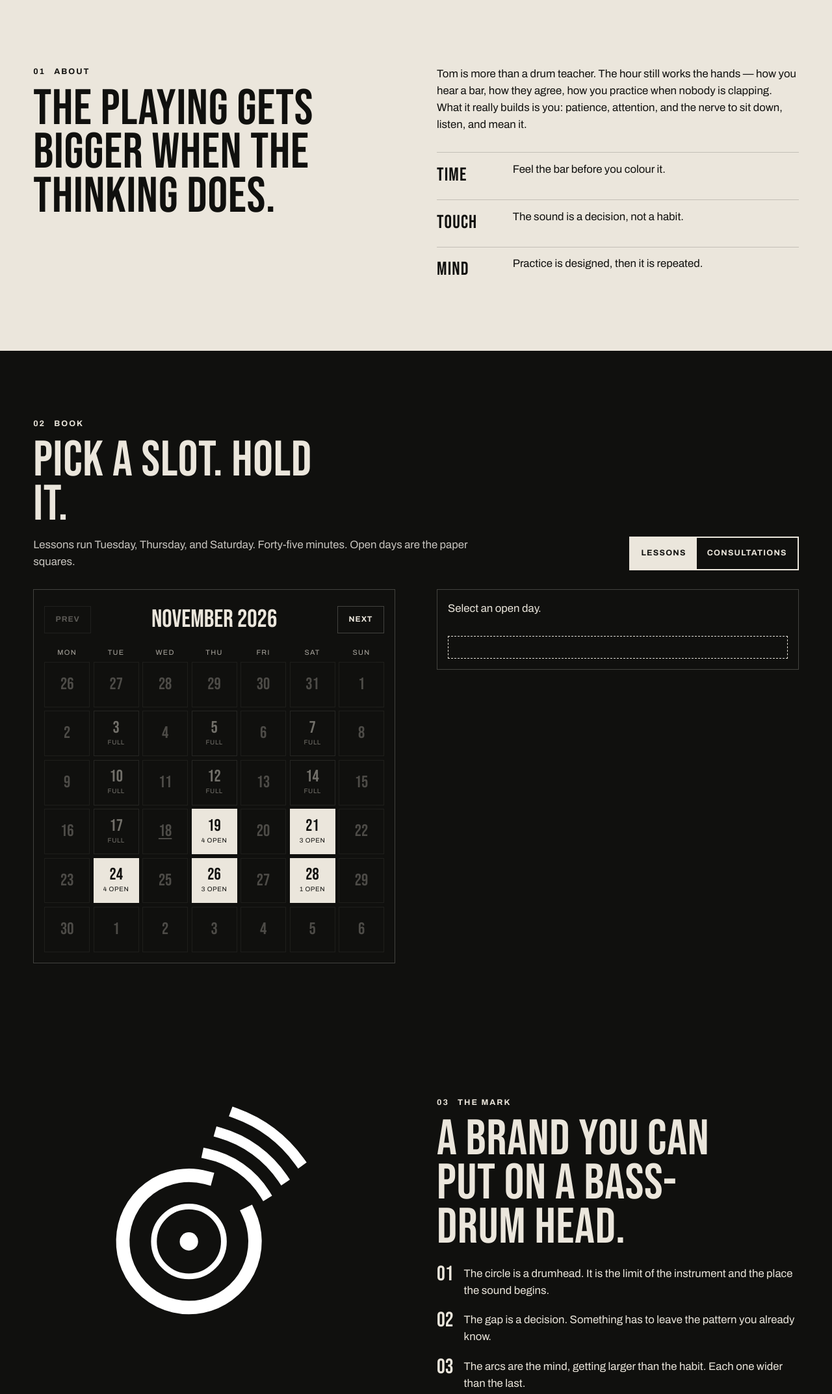
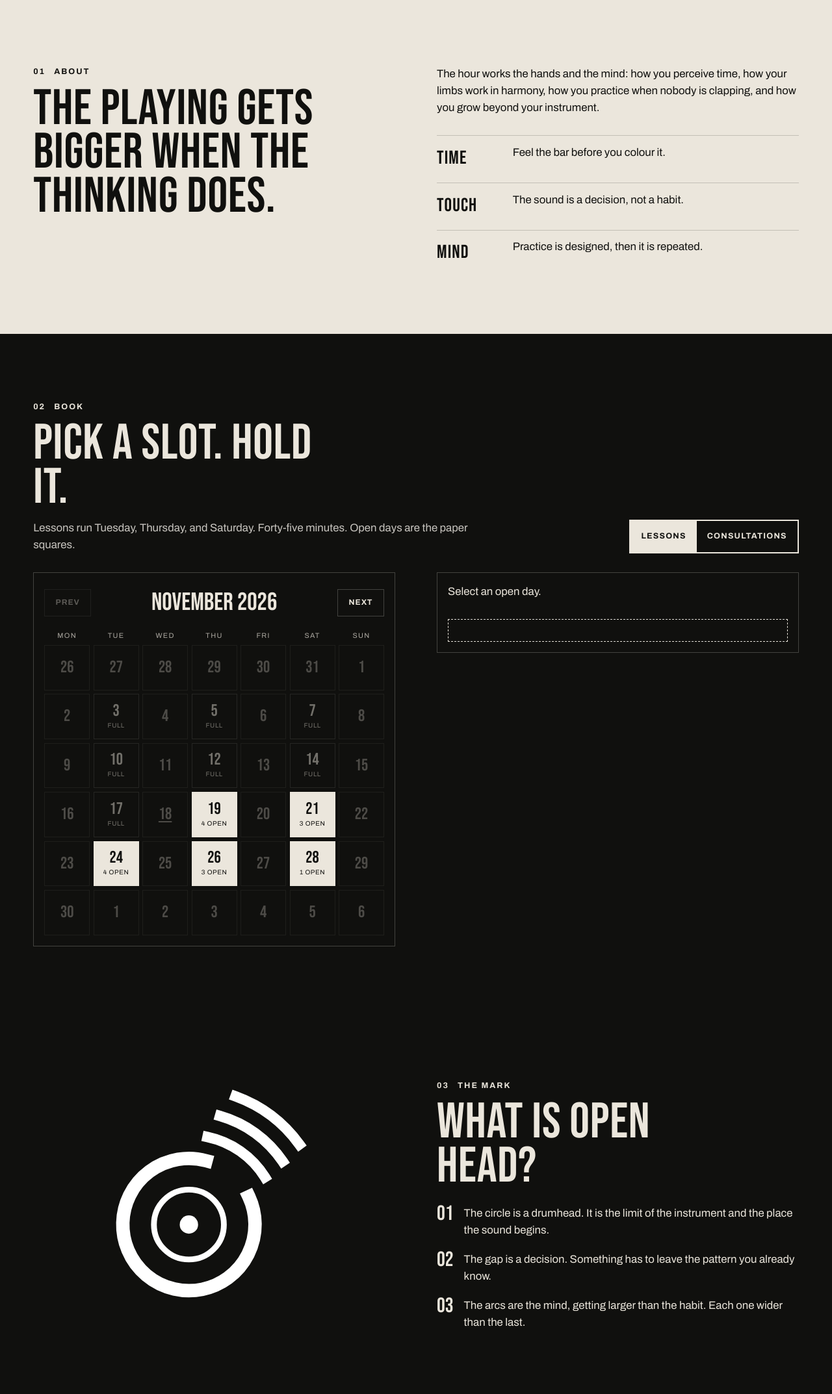
Before and after one commit to teconnolly/tom-connolly-drums, a plain HTML site: page index.html in a window 1280 px wide. Shown: the part 1010-3156 px from the top of the page at 65% size. Drawn offline with Linux system fonts and the light colour scheme.

Commit message:
Update About, Open Head, and consultation copy.
Co-authored-by: Cursor <cursoragent@cursor.com>

```diff
--- a/index.html
+++ b/index.html
@@ -93,7 +93,7 @@
           <h2>The playing gets bigger when the thinking does.</h2>
         </div>
         <div class="prose">
-          <p>Tom is more than a drum teacher. The hour still works the hands — how you hear a bar, how they agree, how you practice when nobody is clapping. What it really builds is you: patience, attention, and the nerve to sit down, listen, and mean it.</p>
+          <p>The hour works the hands and the mind: how you perceive time, how your limbs work in harmony, how you practice when nobody is clapping, and how you grow beyond your instrument.</p>
           <ul class="pillars">
             <li><strong>Time</strong><span>Feel the bar before you colour it.</span></li>
             <li><strong>Touch</strong><span>The sound is a decision, not a habit.</span></li>
@@ -182,7 +182,7 @@
         <img src="assets/logo.svg" alt="Open Head mark: an open drumhead with three expanding arcs">
         <div>
           <p class="kicker"><span>03</span> The mark</p>
-          <h2>A brand you can put on a bass-drum head.</h2>
+          <h2>What is Open Head?</h2>
           <ol class="rules">
             <li><span>01</span><p>The circle is a drumhead. It is the limit of the instrument and the place the sound begins.</p></li>
             <li><span>02</span><p>The gap is a decision. Something has to leave the pattern you already know.</p></li>
@@ -211,7 +211,7 @@
           <article class="offer offer-ink" id="consult">
             <p class="offer-index">Consultation · 60 min</p>
             <h3>An outside ear for a real problem.</h3>
-            <p>For working drummers, teachers, and bands. Bring the thing that has stopped moving: a technical ceiling, a chart you do not trust, a practice week that produces nothing, a gig you are walking into tight.</p>
+            <p>For working musicians, teachers, and bands. Bring the thing that has stopped moving: a technical ceiling, a chart you do not trust, a practice week that produces nothing, a gig you are walking into tight.</p>
             <ul>
               <li>Diagnosis first, then a smaller plan than you expect</li>
               <li>Touch, setup, reading, and pre-gig focus</li>
```
